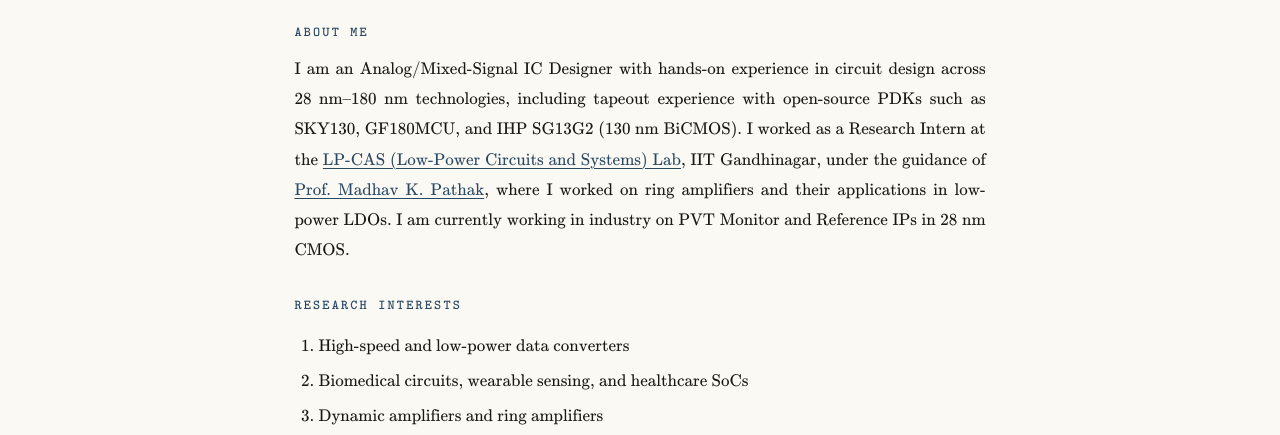
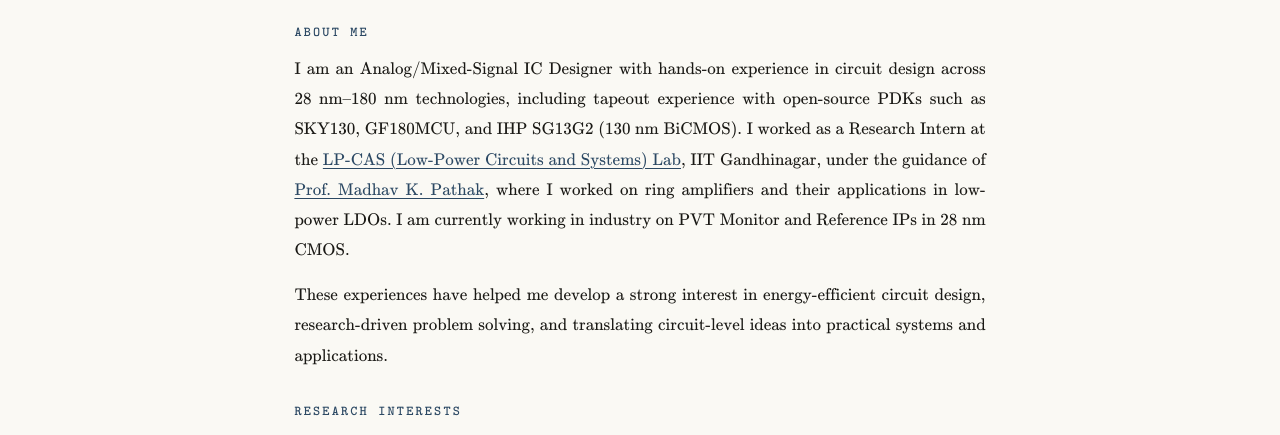
Before and after one commit to NithinPuru/nithinpuru.github.io, an Astro site: page / in a window 1280 px wide. Shown: the part 319-754 px from the top of the page. Built offline with nearby package versions, Linux system fonts and the light colour scheme; Astro itself is replaced by a stand-in of ours.

Commit message:
docs: add transition paragraph about energy-efficient circuit design

```diff
--- a/src/pages/index.astro
+++ b/src/pages/index.astro
@@ -33,6 +33,10 @@ const email = "nithinpurushothama@gmail.com";
           <span class="ab-label">About me</span>
           <p>
             I am an Analog/Mixed-Signal IC Designer with hands-on experience in circuit design across 28&nbsp;nm–180&nbsp;nm technologies, including tapeout experience with open-source PDKs such as SKY130, GF180MCU, and IHP SG13G2 (130&nbsp;nm BiCMOS). I worked as a Research Intern at the <a href="https://sites.google.com/iitgn.ac.in/madhav-pathak" target="_blank" rel="noopener noreferrer">LP-CAS (Low-Power Circuits and Systems) Lab</a>, IIT Gandhinagar, under the guidance of <a href="https://iitgn.ac.in/faculty/ee/fac-madhav" target="_blank" rel="noopener noreferrer">Prof. Madhav K. Pathak</a>, where I worked on ring amplifiers and their applications in low-power LDOs. I am currently working in industry on PVT Monitor and Reference IPs in 28&nbsp;nm CMOS.
+          </p>
+
+          <p>
+            These experiences have helped me develop a strong interest in energy-efficient circuit design, research-driven problem solving, and translating circuit-level ideas into practical systems and applications.
           </p>
 
           <span class="ab-label" style="margin-top: 1.8rem;">Research Interests</span>
```
